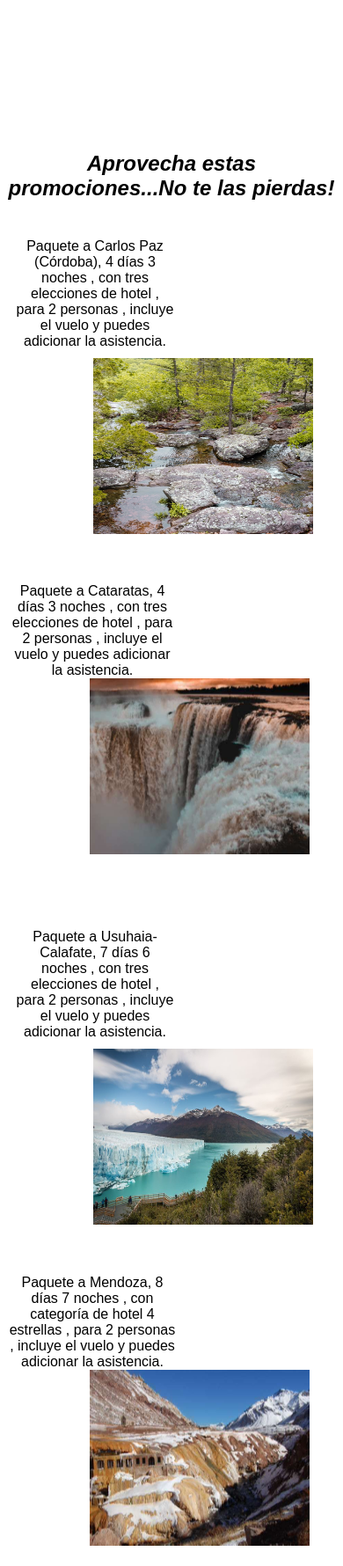
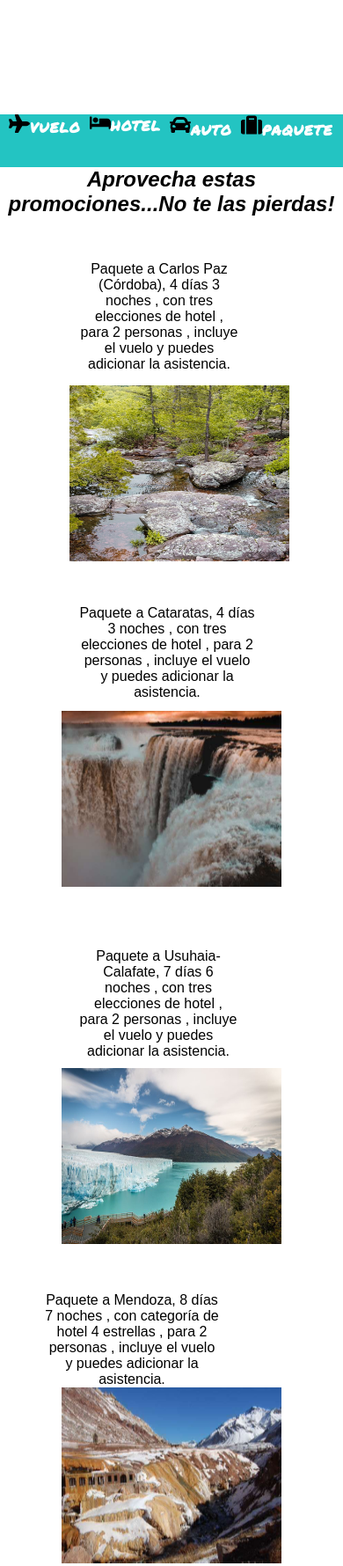
Before and after one commit to gabypizzutti/pizzuviajes-proyecto-final, a website: page index.html in a window 390 px wide. Shown: the top 1780 px of the page at 88% size. Drawn offline with nearby package versions, Linux system fonts and the light colour scheme; a web font is replaced by a local one.

Commit message:
se trabaja sobre la vista mobile de paquetes

```diff
--- a/scss/_grid.scss
+++ b/scss/_grid.scss
@@ -88,6 +88,8 @@ nav ul li a:hover {
 .follow{
     text-align: center;
     padding-bottom: 10px;
+    width: 142px;
+    height: 33px;
 }
 
 .tituloContenido{
@@ -103,7 +105,7 @@ nav ul li a:hover {
 }
 
 .fotoProv{
-    padding-left: 4em;
+    padding-left: 9em;
     overflow-y: hidden;
 }
 
@@ -126,21 +128,40 @@ nav ul li a:hover {
 .textoPromo1, .textoPromo3{
 	display: flex;
 	justify-content: center;
-	padding-left: 10px;
+	padding-left: 50px;
 	padding-top: 10px;
-	box-sizing: border-box;
-	width: 200px;
+	// box-sizing: border-box;
+	width: 250px;
 }
 
 
 
 @media only screen and (min-width: 0px) and (max-width: 768px){
-    // index
+
+    .fotoProv{
+       padding-left: 0px;
+   }
+
+   .textoPromo{
+       margin-left: 4em;
+       margin-bottom: 5px;
+   }
+
+   .textoPromo1{
+       margin-left: 2.5em;
+       margin-bottom: 12px;
+   }
+
+   .textoPromo2{
+       margin-left: 5em;
+   }
+
+     // index
     .gridPadre {
 		display: $grid;
 		grid-auto-columns: 1fr;
 		grid-template-columns: 100%;
-		grid-template-rows: 50px 72px 50px 1650px 120px;
+		grid-template-rows: 50px 80px 60px 1650px 120px;
 		grid-template-areas:
 		"barraDer"
 		"encabezado"
@@ -151,28 +172,29 @@ nav ul li a:hover {
 
 	.barraDer{
 		grid-area: barraDer;
-		font-size: 12px;
+		font-size: 6px;
 	}
 
-	header{
-		grid-area: botonIndex;
-		width: auto;
+	.encabezado{
+		grid-area: marcaLogo;
+		width: 60px;
 		line-height: normal;
 		padding: 0px;
 	}
 
-	.logo{
-		width: 30px;
+    #imagenMarca{
+		width: 20px;
 	}
-	nav{
-		grid-area: nav;
+
+	.barraNavegacion{
+		grid-area: barraNavegacion;
 	}
 
 	.mainContainer {
 		grid-area: main;
-		display: grid;
+		display: $grid;
 		grid-template-columns: 100%;
-		grid-template-rows: 0.1fr 0.5fr 0.5fr 0.5fr 0.5fr;
+		grid-template-rows: 0.2fr 0.9fr 0.9fr 0.9fr 0.9fr;
 		gap: 0px 0px;
 		grid-template-areas:
 		"title "
@@ -190,8 +212,8 @@ nav ul li a:hover {
 	.promo {
 		grid-area: promo;
 		flex-direction: column;
-		padding-left: 8px;
-	}
+        padding-left: 17px;
+    }
 
 	.promo1 {
 		grid-area: promo1;
@@ -201,7 +223,7 @@ nav ul li a:hover {
 	.promo2 {
 		grid-area: promo2;
 		flex-direction: column;
-        padding-left: 8px;
+        overflow-y: hidden;
 	}
 
 	.promo3 {
@@ -214,7 +236,7 @@ nav ul li a:hover {
 		text-align: center;
 		font-family: 'Permanent Marker', cursive; /*letra extraida de google fonts*/
 		color: white;
-		height: 70px;
+		height: 90px;
 	}
 
     // page paquete
```
Also changed, not shown: pages/paquete.html (+1 -1 lines), css/main.css, 1 other file.
